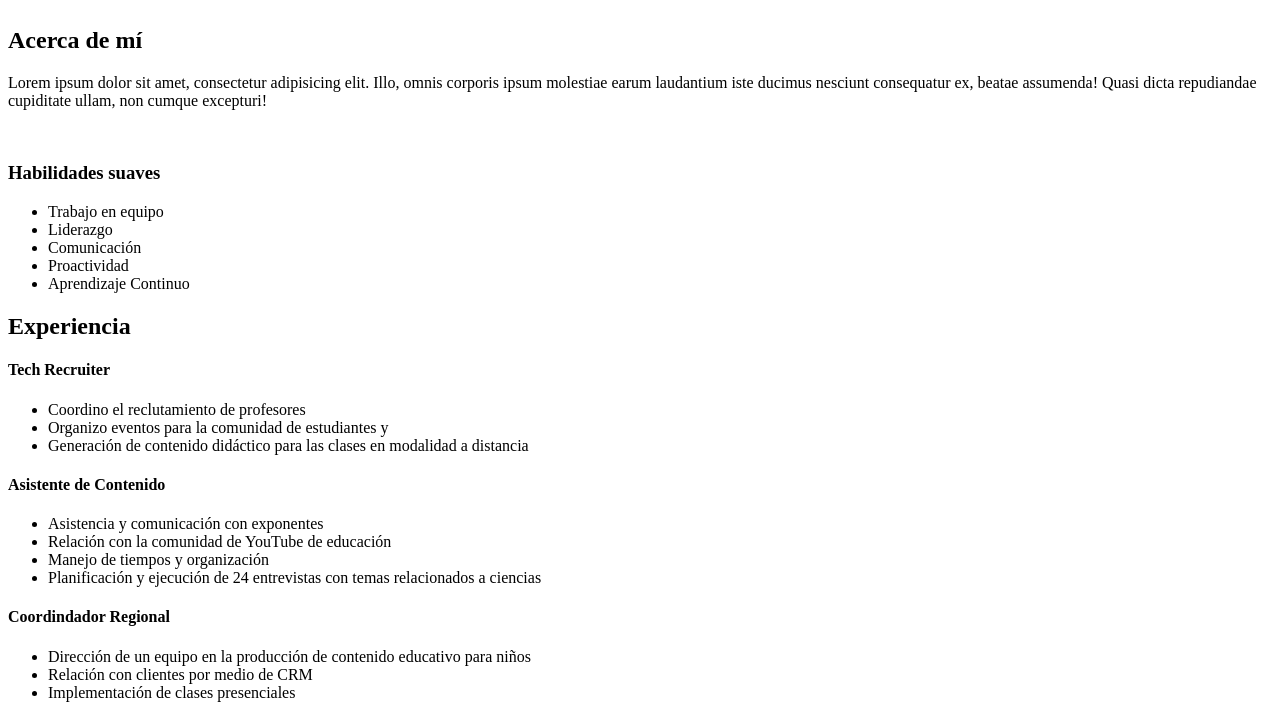
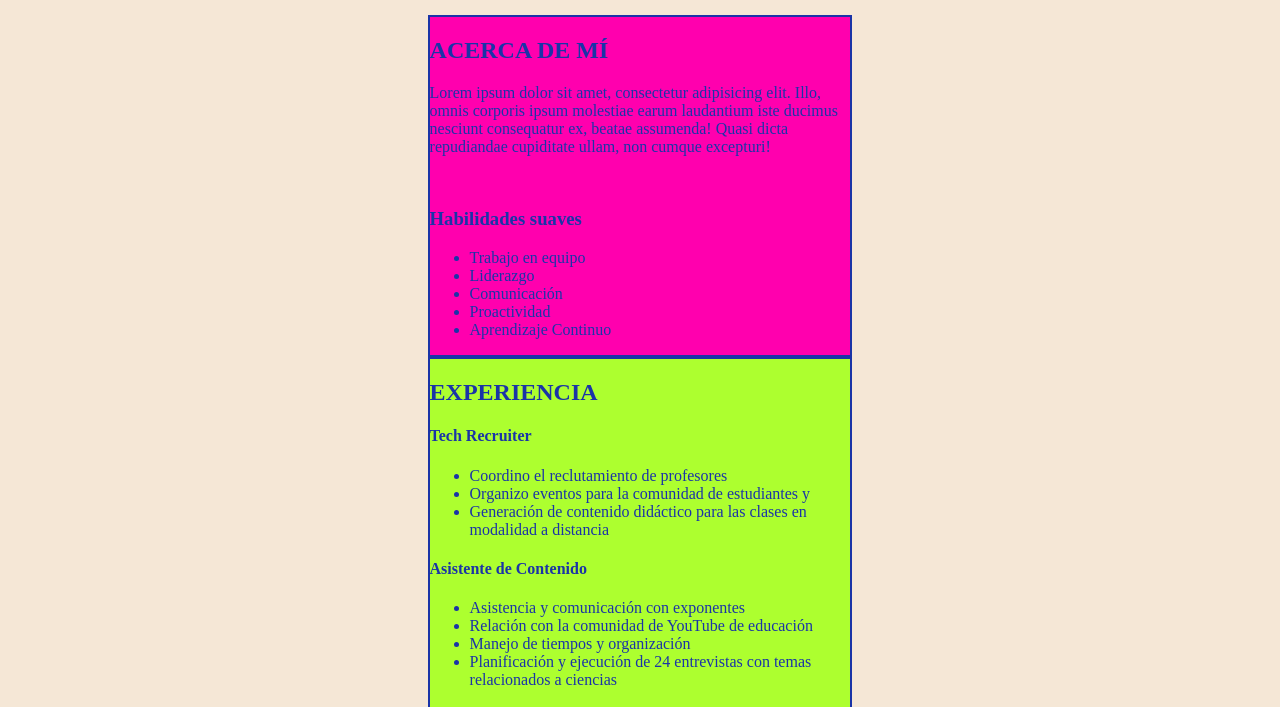
Before and after one commit to vviguerashd/CV_clase_M1G36, a plain HTML site: page index.html in a window 1280 px wide. Shown: the part 125-832 px from the top of the page. Drawn offline with Linux system fonts and the light colour scheme; the site is published under a folder, as on GitHub Pages, so addresses that start at the root find nothing.

Commit message:
cambio de ruta del css

```diff
--- a/index.html
+++ b/index.html
@@ -4,7 +4,7 @@
     <meta charset="UTF-8">
     <meta name="viewport" content="width=device-width, initial-scale=1.0">
     <title>Flexbox</title>
-    <link rel="stylesheet" href="/Clase_5/style.css">
+    <link rel="stylesheet" href="./style.css">
 </head>
 <body>
     <header>
```
